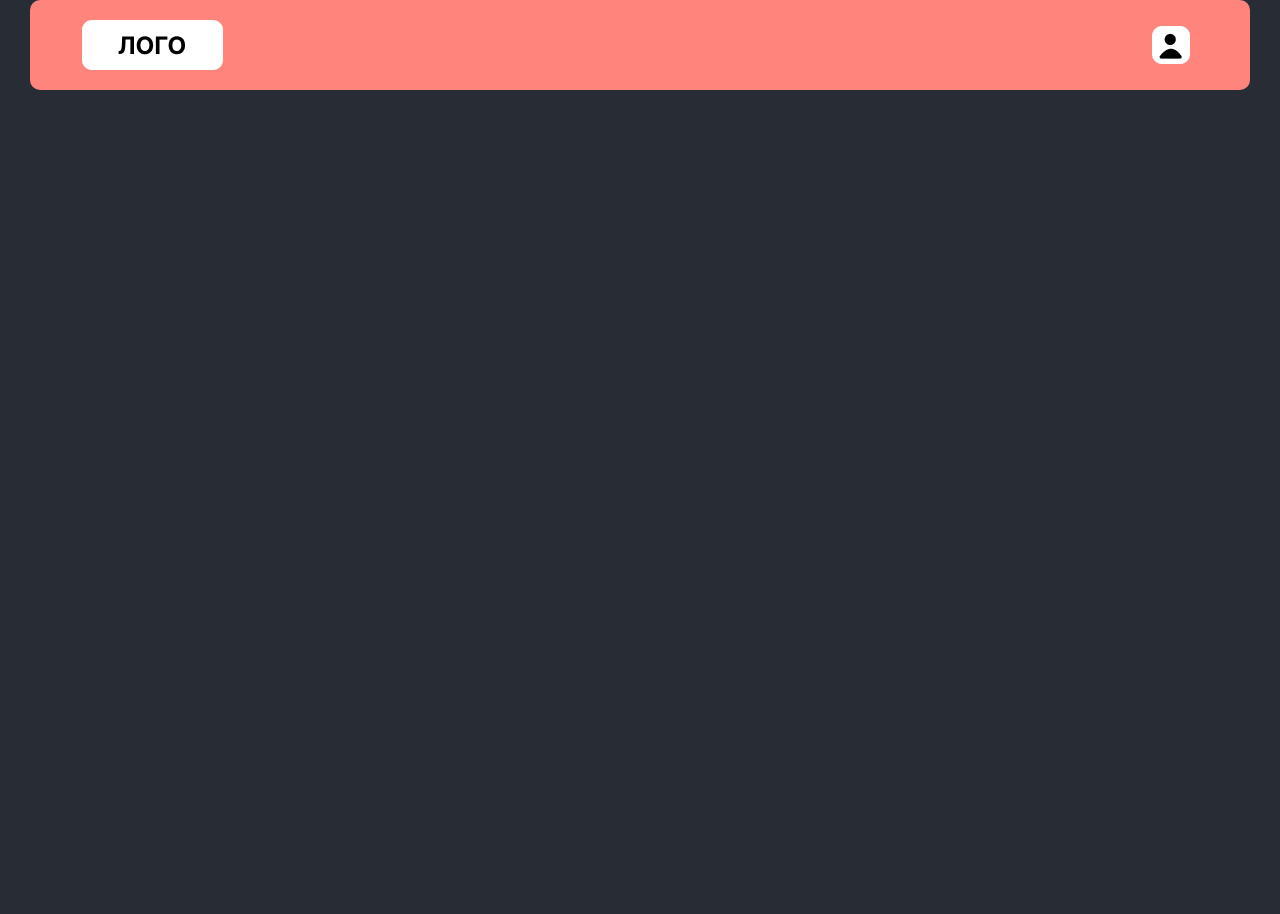
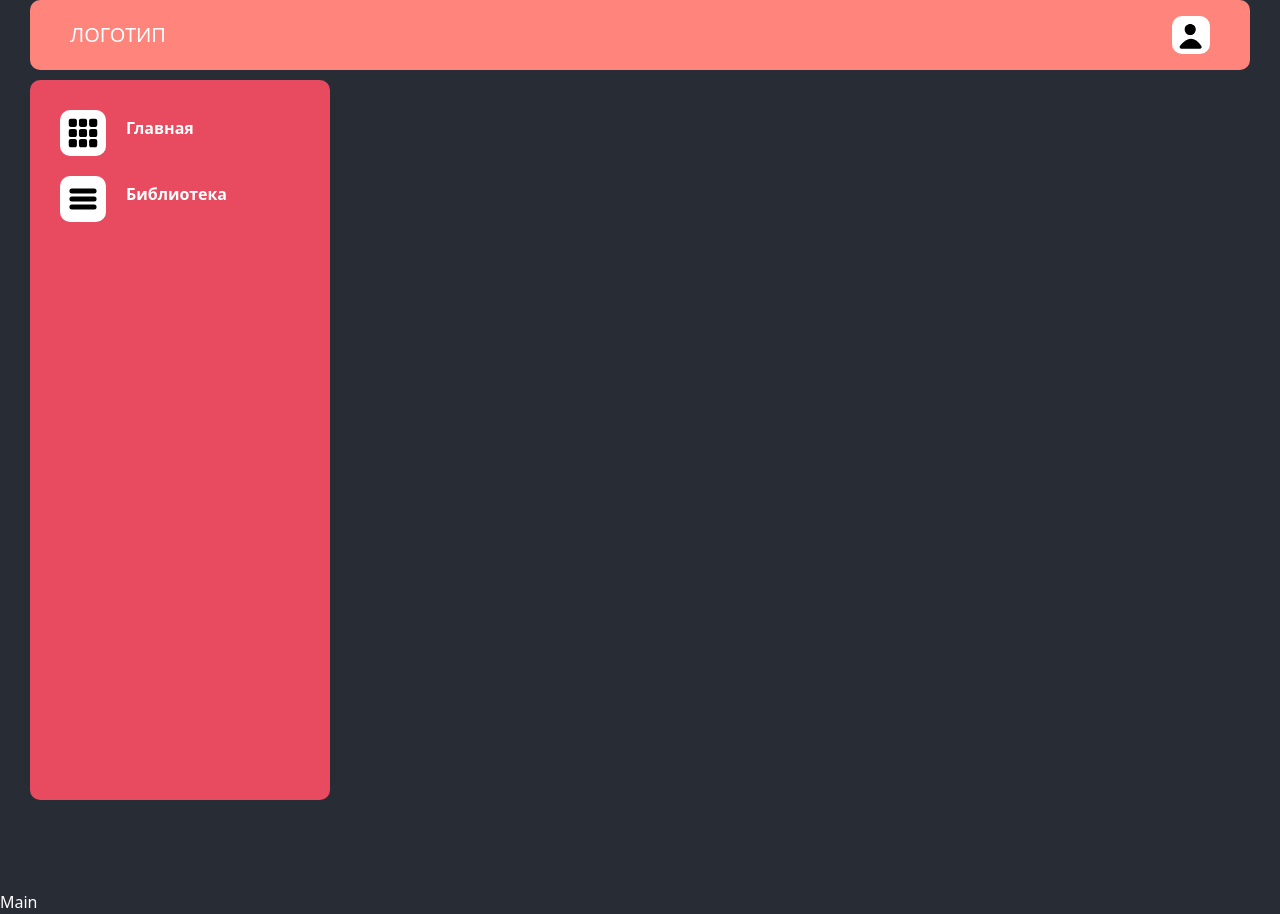
Before and after one commit to VadimGodovikov/videocatalog, a React (Create React App) app in the folder client/: page / in a window 1280 px wide. Before the commit the page ends 800 px from the top, so only its background shows below. Built offline with nearby package versions, Linux system fonts and the light colour scheme.

Commit message:
# Header and Sidebar

```diff
--- a/client/src/components/MainLayout.js
+++ b/client/src/components/MainLayout.js
@@ -1,22 +1,76 @@
 import React from 'react'
+import { Outlet, useNavigate } from 'react-router-dom';
 import Container from 'react-bootstrap/Container';
 import Nav from 'react-bootstrap/Nav';
 import Navbar from 'react-bootstrap/Navbar';
-import ProfileImg from './img/profile.png';
-import LogoImg from './img/logo.png';
+import { LIBRARY_ROUTE, MAIN_ROUTE, PROFILE_ROUTE } from '../utils/consts';
+import '../style/MainLayout.css'
 
-function MainLayout () {
-    return(
+
+
+function MainLayout() {
+    const navigate = useNavigate();
+    const profileClick = async () => {
+        navigate(PROFILE_ROUTE)
+    }
+    const mainClick = async () => {
+        navigate(MAIN_ROUTE)
+    }
+    const libraryClick = async () => {
+        navigate(LIBRARY_ROUTE)
+    }
+    return (
         <>
-            <div class="sidebar" style={{marginLeft: 30, marginRight: 30}}>
-            <Navbar style={{backgroundColor: '#FF847C', borderRadius: 10, paddingTop: 15, paddingBottom: 15, paddingLeft: 5, paddingRight: 5}}>
-                <Container>
-                <Navbar.Brand href="/"><img src={LogoImg} /></Navbar.Brand>
-                    <Nav className="justify-contend-end">
-                        <Nav.Link href='/profile'><img src={ProfileImg}/></Nav.Link>
-                    </Nav>
-                </Container>
-            </Navbar>
+            <div class="header" style={{ marginLeft: 30, marginRight: 30 }}>
+                <Navbar style={{ backgroundColor: '#FF847C', borderRadius: 10, paddingTop: 15, paddingBottom: 15, paddingLeft: 5, paddingRight: 5 }}>
+                    <Container style={{ padding: 0 }}>
+                        <Navbar.Brand href="/" style={{ color: 'white' }}>ЛОГОТИП</Navbar.Brand>
+                        <Nav className="justify-contend-end">
+                            <div onClick={profileClick} class="cursor-pointer">
+                                <svg xmlns="http://www.w3.org/2000/svg" width="38" height="38" viewBox="0 0 38 38" fill="none">
+                                    <g clip-path="url(#clip0_70_125)">
+                                        <rect x="-6" y="-6" width="50" height="50" rx="10" fill="white" />
+                                        <path d="M23.75 13.4583C23.75 14.928 23.1661 16.3376 22.1268 17.3768C21.0876 18.4161 19.678 19 18.2083 19C16.7386 19 15.329 18.4161 14.2897 17.3768C13.2505 16.3376 12.6666 14.928 12.6666 13.4583C12.6666 11.9886 13.2505 10.579 14.2897 9.53974C15.329 8.50048 16.7386 7.91663 18.2083 7.91663C19.678 7.91663 21.0876 8.50048 22.1268 9.53974C23.1661 10.579 23.75 11.9886 23.75 13.4583Z" fill="black" />
+                                        <path d="M27.9142 31.6667H9.41607C8.77957 31.6667 8.42015 30.9684 8.81757 30.4713C10.583 28.2593 14.7092 23.75 19 23.75C23.3177 23.75 27.0164 28.3195 28.5427 30.5156C28.8911 31.0175 28.5269 31.6667 27.9157 31.6667H27.9142Z" fill="black" stroke="black" strokeWidth="2" strokeLinecap="round" strokeLinejoin="round" />
+                                    </g>
+                                    <defs>
+                                        <clipPath id="clip0_70_125">
+                                            <rect width="38" height="38" rx="10" fill="white" />
+                                        </clipPath>
+                                    </defs>
+                                </svg>
+                            </div>
+                        </Nav>
+                    </Container>
+                </Navbar>
+            </div>
+            <div class="sidebar">
+                <nav class="sidebar-nav">
+                    <div onClick={mainClick} class='main-div cursor-pointer'>
+                        <svg xmlns="http://www.w3.org/2000/svg" width="38" height="38" viewBox="0 0 38 38" fill="none" class="svg-sidebar">
+                            <path d="M10.8569 4.75H6.78617C5.66162 4.75 4.75 5.66162 4.75 6.78617V10.8569C4.75 11.9815 5.66162 12.8931 6.78617 12.8931H10.8569C11.9815 12.8931 12.8931 11.9815 12.8931 10.8569V6.78617C12.8931 5.66162 11.9815 4.75 10.8569 4.75Z" fill="black" />
+                            <path d="M10.8569 14.9293H6.78617C5.66162 14.9293 4.75 15.8409 4.75 16.9654V21.0362C4.75 22.1607 5.66162 23.0723 6.78617 23.0723H10.8569C11.9815 23.0723 12.8931 22.1607 12.8931 21.0362V16.9654C12.8931 15.8409 11.9815 14.9293 10.8569 14.9293Z" fill="black" />
+                            <path d="M10.8569 25.1069H6.78617C5.66162 25.1069 4.75 26.0185 4.75 27.1431V31.2138C4.75 32.3384 5.66162 33.25 6.78617 33.25H10.8569C11.9815 33.25 12.8931 32.3384 12.8931 31.2138V27.1431C12.8931 26.0185 11.9815 25.1069 10.8569 25.1069Z" fill="black" />
+                            <path d="M21.0361 4.75H16.9654C15.8408 4.75 14.9292 5.66162 14.9292 6.78617V10.8569C14.9292 11.9815 15.8408 12.8931 16.9654 12.8931H21.0361C22.1607 12.8931 23.0723 11.9815 23.0723 10.8569V6.78617C23.0723 5.66162 22.1607 4.75 21.0361 4.75Z" fill="black" />
+                            <path d="M31.2139 4.75H27.1431C26.0186 4.75 25.1069 5.66162 25.1069 6.78617V10.8569C25.1069 11.9815 26.0186 12.8931 27.1431 12.8931H31.2139C32.3384 12.8931 33.25 11.9815 33.25 10.8569V6.78617C33.25 5.66162 32.3384 4.75 31.2139 4.75Z" fill="black" />
+                            <path d="M21.0361 14.9293H16.9654C15.8408 14.9293 14.9292 15.8409 14.9292 16.9654V21.0362C14.9292 22.1607 15.8408 23.0723 16.9654 23.0723H21.0361C22.1607 23.0723 23.0723 22.1607 23.0723 21.0362V16.9654C23.0723 15.8409 22.1607 14.9293 21.0361 14.9293Z" fill="black" />
+                            <path d="M21.0361 25.1069H16.9654C15.8408 25.1069 14.9292 26.0185 14.9292 27.1431V31.2138C14.9292 32.3384 15.8408 33.25 16.9654 33.25H21.0361C22.1607 33.25 23.0723 32.3384 23.0723 31.2138V27.1431C23.0723 26.0185 22.1607 25.1069 21.0361 25.1069Z" fill="black" />
+                            <path d="M31.2139 14.9293H27.1431C26.0186 14.9293 25.1069 15.8409 25.1069 16.9654V21.0362C25.1069 22.1607 26.0186 23.0723 27.1431 23.0723H31.2139C32.3384 23.0723 33.25 22.1607 33.25 21.0362V16.9654C33.25 15.8409 32.3384 14.9293 31.2139 14.9293Z" fill="black" />
+                            <path d="M31.2139 25.1069H27.1431C26.0186 25.1069 25.1069 26.0185 25.1069 27.1431V31.2138C25.1069 32.3384 26.0186 33.25 27.1431 33.25H31.2139C32.3384 33.25 33.25 32.3384 33.25 31.2138V27.1431C33.25 26.0185 32.3384 25.1069 31.2139 25.1069Z" fill="black" />
+                        </svg>
+                        <h2>Главная</h2>
+                    </div>
+                    <div onClick={libraryClick} class='main-div cursor-pointer'>
+                        <svg xmlns="http://www.w3.org/2000/svg" width="38" height="38" viewBox="0 0 38 38" fill="none" class="svg-sidebar">
+                            <path d="M7.91663 11.0833H30.0833M7.91663 19H30.0833M7.91663 26.9167H30.0833" stroke="black" stroke-width="5" stroke-linecap="round" stroke-linejoin="round" />
+                        </svg>
+                        <h2>Библиотека</h2>
+                    </div>
+                </nav>
+            </div>
+
+            <div class='containers'>
+                <Outlet/>
             </div>
         </>
 
--- /dev/null
+++ b/client/src/style/MainLayout.css
@@ -0,0 +1,48 @@
+.header {
+    position: static;
+}
+
+.main-div {
+    margin-top: 20px;
+    display: flex;
+    align-items: center;
+}
+
+.cursor-pointer:hover {
+    cursor: pointer;
+}
+
+.sidebar {
+    position: static;
+    margin-top: 10px;
+    margin-left: 30px;
+    padding-top: 10px;
+    padding-left: 30px;
+    padding-right: 10px;
+    width: 300px;
+    min-height: 90vh;
+    background-color: #E84A5F;
+    border-radius: 10px;
+}
+
+.svg-sidebar {
+    width: 46px;
+    height: 46px;
+    font-size: 34px;
+    background-color: white;
+    padding: 4px;
+    border-radius: 10px;
+}
+
+h2 {
+    margin-left: 20px;
+    font-size: 16px;
+    font-weight: 700;
+}
+
+.containers {
+    width: 100%;
+    max-height: 100%;
+    margin: 0 auto;
+    margin-top: 90px;
+}
```
Also changed, not shown: 1 other file (tests, documents, lock files or other folders).
